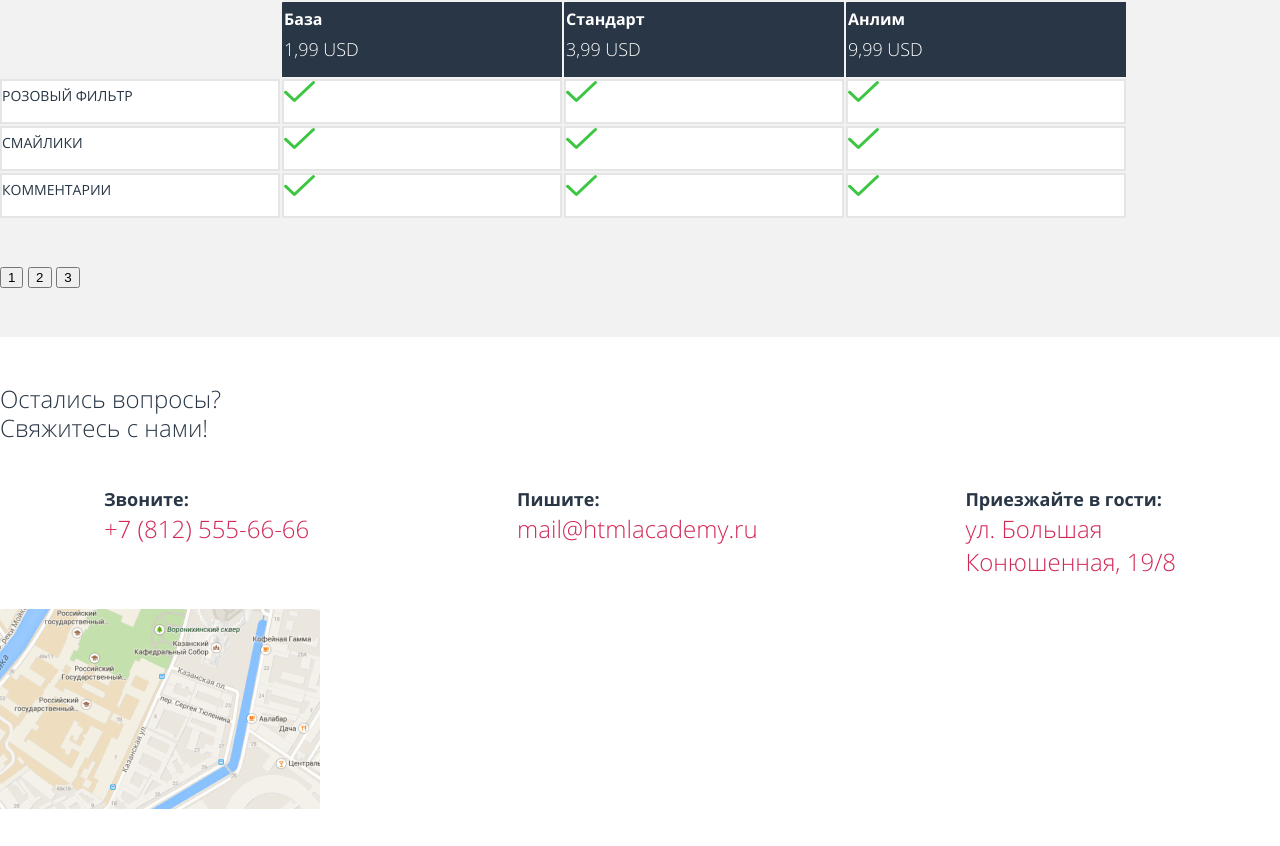
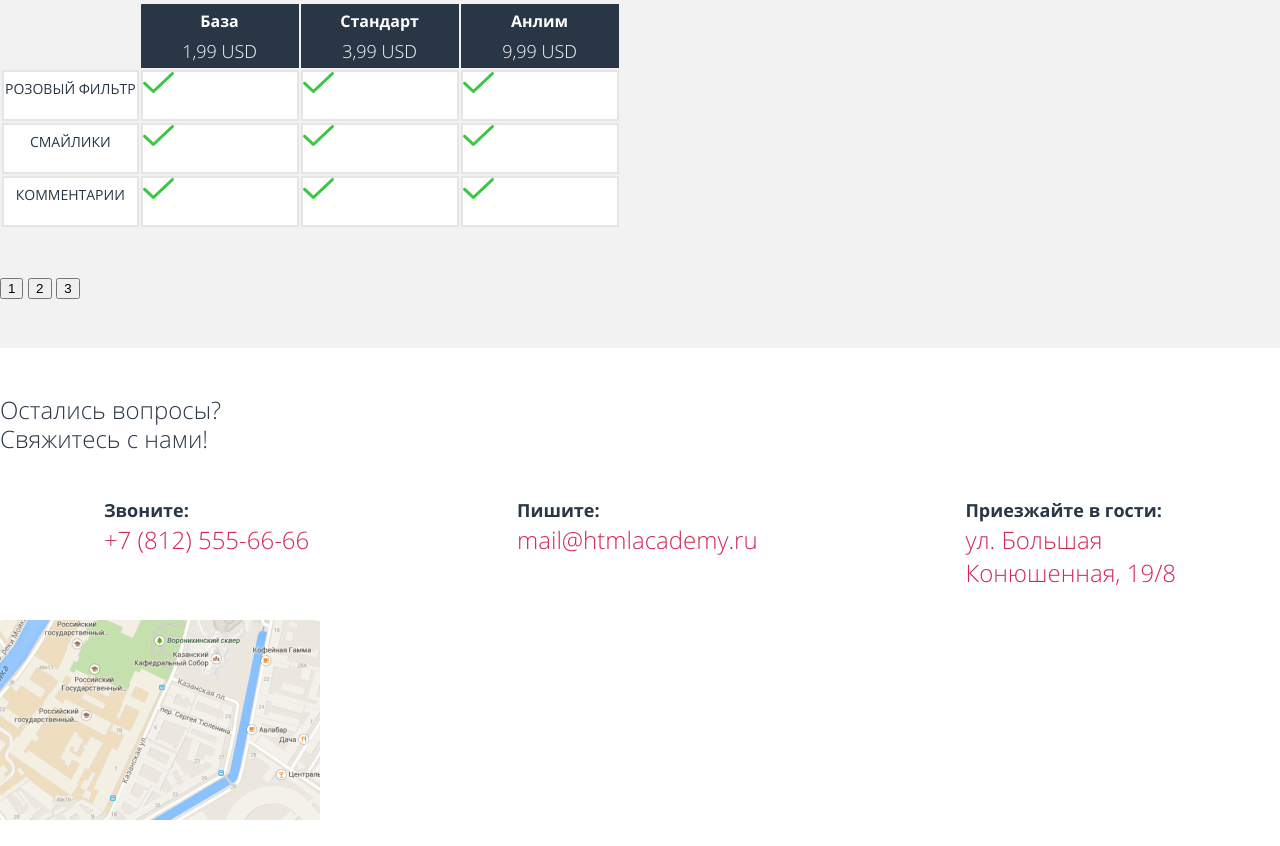
Before and after one commit to andy-about-andy/1970833-pink-25, a website: page source/index.html in a window 1280 px wide. Shown: the part 1838-2684 px from the top of the page. Drawn offline with nearby package versions, Linux system fonts and the light colour scheme; files that its build step writes are made by us from their sources.

Commit message:
Исправляет ошибки по адаптивной сетке для главной страницы

```diff
--- a/source/index.html
+++ b/source/index.html
@@ -181,72 +181,67 @@
         </div>
       </section>
       <section class="price">
-        <div class="price__wrapper carousel">
+        <div class="price__wrapper slider">
           <h2 class="visually-hidden">Цена.</h2>
-          <ol class="price__list carousel__list">
-            <li class="price__item price__item--close">
-              <dl class="price__inner">
-                <dt></dt>
-                <dd class="price__function">Розовый фильтр</dd>
-                <dd class="price__function">Смайлики</dd>
-                <dd class="price__function">Комментарии</dd>
-              </dl>
-            </li>
-            <li class="price__item carousel__item">
-              <dl class="price__inner">
-                <dt class="price__title">
+          <table class="price__table slider__list">
+            <tr class="price__row">
+              <td class="price__data--close"></td>
+              <th class="price__title">
                 <p class="price__title-name">База</p>
                 <p class="price__title-value">1,99 USD</p>
-                </dt>
-                <dd class="price__function price__function--close">Розовый фильтр</dd>
-                <dd class="price__function price__function--close">Смайлики</dd>
-                <dd class="price__function price__function--close">Комментарии</dd>
-                <dd class="price__function price__function--open"></dd>
-                <dd class="price__function price__function--open"></dd>
-                <dd class="price__function price__function--open"></dd>
-              </dl>
-            </li>
-            <li class="price__item carousel__item">
-              <dl class="price__inner">
-                <dt class="price__title">
+              </th>
+              <th class="price__title">
                 <p class="price__title-name">Стандарт</p>
                 <p class="price__title-value">3,99 USD</p>
-                </dt>
-                <dd class="price__function price__function--close">Розовый фильтр</dd>
-                <dd class="price__function price__function--close">Смайлики</dd>
-                <dd class="price__function price__function--close">Комментарии</dd>
-                <dd class="price__function price__function--open"></dd>
-                <dd class="price__function price__function--open"></dd>
-                <dd class="price__function price__function--open"></dd>
-              </dl>
-            </li>
-            <li class="price__item carousel__item">
-              <dl class="price__inner">
-                <dt class="price__title">
+              </th>
+              <th class="price__title">
                 <p class="price__title-name">Анлим</p>
                 <p class="price__title-value">9,99 USD</p>
-                </dt>
-                <dd class="price__function price__function--close">Розовый фильтр</dd>
-                <dd class="price__function price__function--close">Смайлики</dd>
-                <dd class="price__function price__function--close">Комментарии</dd>
-                <dd class="price__function price__function--open"></dd>
-                <dd class="price__function price__function--open"></dd>
-                <dd class="price__function price__function--open"></dd>
-              </dl>
-            </li>
-          </ol>
-          <p class="price__toggles carousel__toggles">
-            <button class="carousel__toggle" type="button">1</button>
-            <button class="carousel__toggle carousel__toggle--current" type="button">2</button>
-            <button class="carousel__toggle" type="button">3</button>
+              </th>
+            </tr>
+            <tr class="price__row">
+              <th class="price__function price__data--close">Розовый фильтр</p>
+              </th>
+              <td class="price__function price__function--close">Розовый фильтр</td>
+              <td class="price__function price__function--close">Розовый фильтр</td>
+              <td class="price__function price__function--close">Розовый фильтр</td>
+              <td class="price__function price__function--open"></td>
+              <td class="price__function price__function--open"></td>
+              <td class="price__function price__function--open"></td>
+            </tr>
+            <tr class="price__row">
+              <th class="price__function price__data--close">Смайлики</p>
+              </th>
+              <td class="price__function price__function--close">Смайлики</td>
+              <td class="price__function price__function--close">Смайлики</td>
+              <td class="price__function price__function--close">Смайлики</td>
+              <td class="price__function price__function--open"></td>
+              <td class="price__function price__function--open"></td>
+              <td class="price__function price__function--open"></td>
+            </tr>
+            <tr class="price__row">
+              <th class="price__function price__data--close">Комментарии</p>
+              </th>
+              <td class="price__function price__function--close">Комментарии</td>
+              <td class="price__function price__function--close">Комментарии</td>
+              <td class="price__function price__function--close">Комментарии</td>
+              <td class="price__function price__function--open"></td>
+              <td class="price__function price__function--open"></td>
+              <td class="price__function price__function--open"></td>
+            </tr>
+          </table>
+          <p class="price__toggles slider__toggles">
+            <button class="slider__toggle" type="button">1</button>
+            <button class="slider__toggle slider__toggle--current" type="button">2</button>
+            <button class="slider__toggle" type="button">3</button>
           </p>
         </div>
       </section>
     </main>
     <footer class="main-footer">
-      <address class="main-footer__contacts contacts">
+      <div class="main-footer__contacts contacts">
         <strong class="contacts__questions">Остались вопросы?<br>Свяжитесь с нами!</strong>
-        <div class="main-footer__iner">
+        <address class="main-footer__iner">
           <p class="contacts__text">
             Звоните:<br>
             <a class="contacts__data" href="tel:+78125556666">+7 (812) 555-66-66</a>
@@ -259,9 +254,9 @@
             Приезжайте в гости:<br>
             <a class="contacts__data" href="https://yandex.by/maps/2/saint-petersburg/house/bolshaya_konyushennaya_ulitsa_19_8/Z0kYdQVjSEQPQFtjfXVyeXpgYQ==/?ll=30.324184%2C59.934865&z=15.1">ул. Большая<br>Конюшенная, 19/8</a>
           </p>
+        </address>
+        <img src="img/footer/map.png" width="320" height="200" alt="Адрес на карте.">
       </div>
-        <img src="img/footer/map.png" width="320" height="200" alt="Адрес на карте.">
-      </address>
       <div class="main-footer__wrapper">
         <a class="main-footer__link-logo" href="index.html">
           <span class="visually-hidden">Логотип «Пинк».</span>
--- a/source/less/blocks/contacts.less
+++ b/source/less/blocks/contacts.less
@@ -13,6 +13,7 @@
 .contacts__text {
   margin: 0 auto;
   margin-bottom: 31px;
+  font-style: normal;
   font-weight: 700;
   font-size: 18px;
   line-height: 25px;
--- a/source/less/blocks/price.less
+++ b/source/less/blocks/price.less
@@ -8,10 +8,7 @@
 
 }
 
-.price__list {
-  display: grid;
-  grid-template-columns: repeat(4, 280px);
-  grid-gap: 2px;
+.price__table {
   margin: 0;
   padding: 0;
 }
@@ -20,18 +17,16 @@
   list-style-type: none;
 }
 
-.price__inner {
-  display: grid;
-  grid-template-rows: 75px 45px 45px 45px;
-  grid-gap: 2px;
+.price__row {
+  width: 615px;
   margin: 0;
 }
 
-.price__item--close {
+.price__data--close {
   display: none;
 
   @media (min-width: @tablet-width) {
-    display: block;
+    display: table-cell;
   }
 
   @media (min-width: @desktop-width) {
@@ -40,6 +35,7 @@
 }
 
 .price__title {
+  padding: 0;
   background-color: @darkblue;
   border: 2px solid @darkblue;
   border-radius: 1px 0 0 0;
@@ -63,8 +59,10 @@
 .price__function {
   margin: 0;
   font-size: 14px;
+  font-weight: 400;
   line-height: 30px;
   text-transform: uppercase;
+  color: @darkblue;
   background-color: #ffffff;
   border: 2px solid #e5e5e5;
   border-radius: 1px 0 0 0;
@@ -74,7 +72,9 @@
   display: none;
 
   @media (min-width: @tablet-width) {
-    display: block;
+    display: table-cell;
+    width: 152px;
+    height: 45px;
     background-image: url("/img/main/check-mark.svg");
     background-repeat: no-repeat;
   }
--- a/source/less/style.less
+++ b/source/less/style.less
@@ -13,7 +13,6 @@
 @import "./blocks/reviews.less";
 @import "./blocks/slider.less";
 @import "./blocks/price.less";
-@import "./blocks/carousel.less";
 @import "./blocks/main-footer.less";
 @import "./blocks/contacts.less";
 @import "./blocks/social.less";
```
Also changed, not shown: source/less/blocks/carousel.less (deleted). Lines whose indentation alone changed are shown as unchanged.
